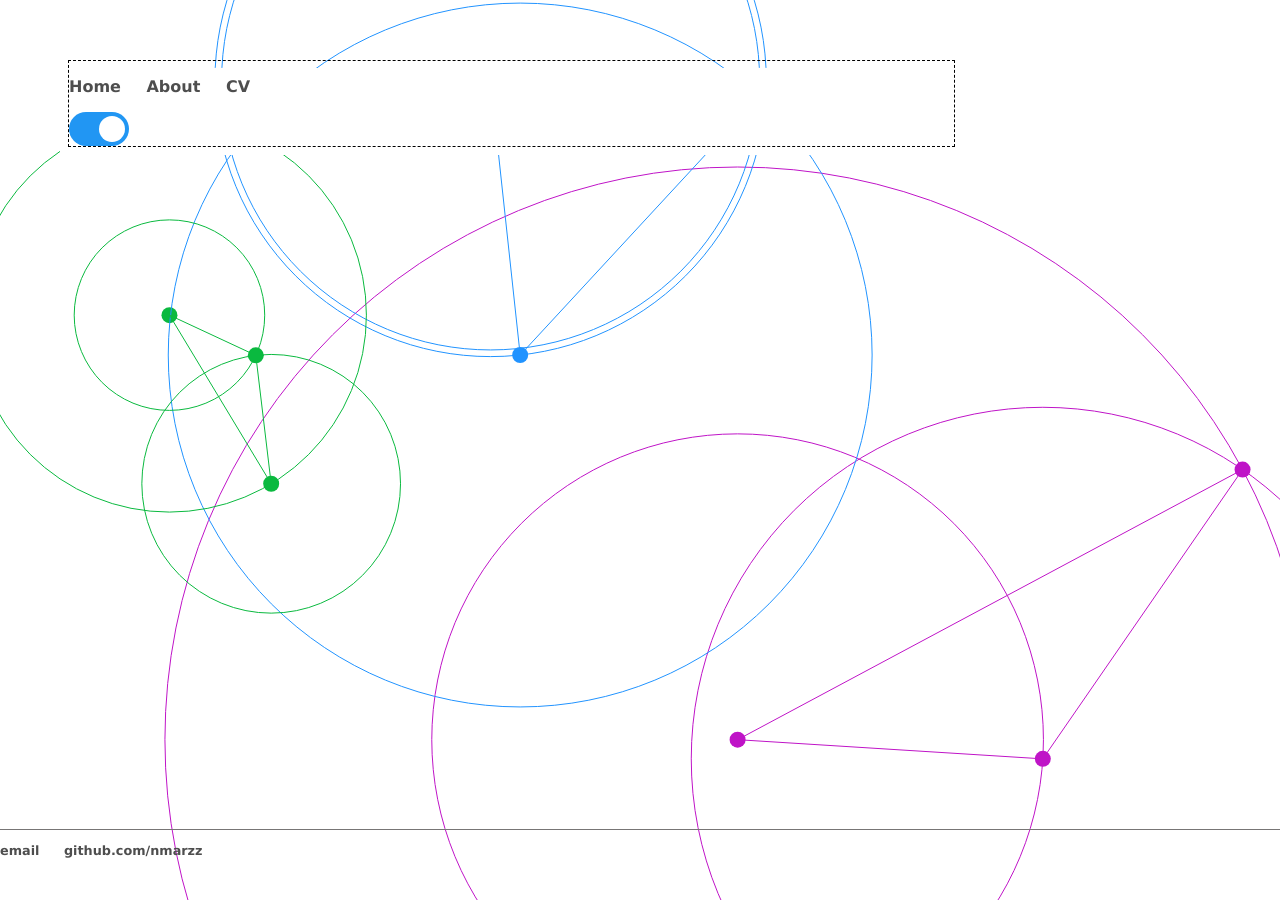
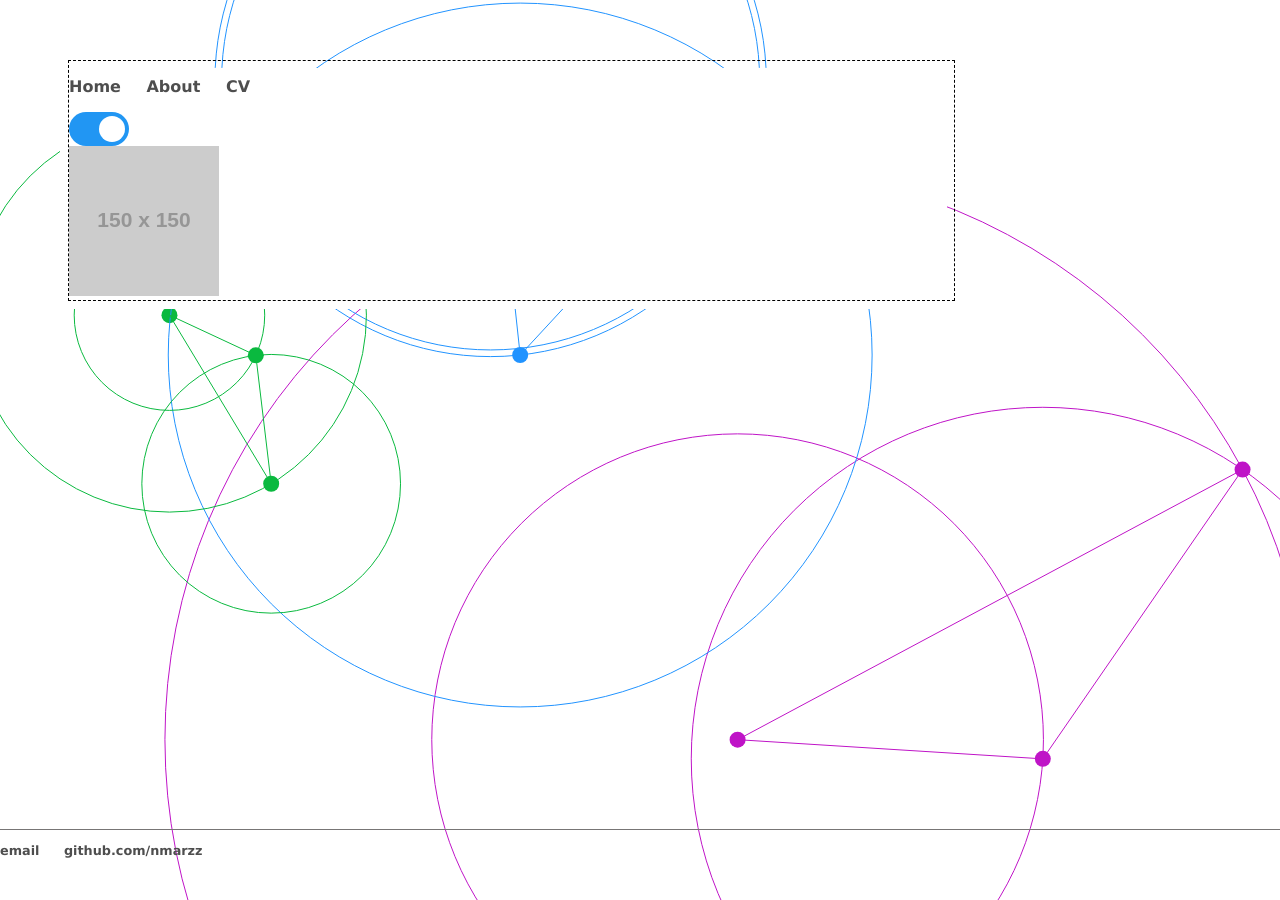
Before and after one commit to nmarzz/nmarzz.github.io, a Jekyll site: the page built from index.html, in a window 1280 px wide. Built offline with Jekyll 4.4.1, drawn with Linux system fonts in a browser that asks for light colours.

Commit message:
add photo to idx

```diff
--- a/index.html
+++ b/index.html
@@ -11,3 +11,7 @@
   <input id = "animateSwitch" type="checkbox" checked>
   <span class="slider round"></span>
 </label>
+
+<div class="image-cropper">
+  <img src="https://via.placeholder.com/150" class="rounded" />
+</div>
```
